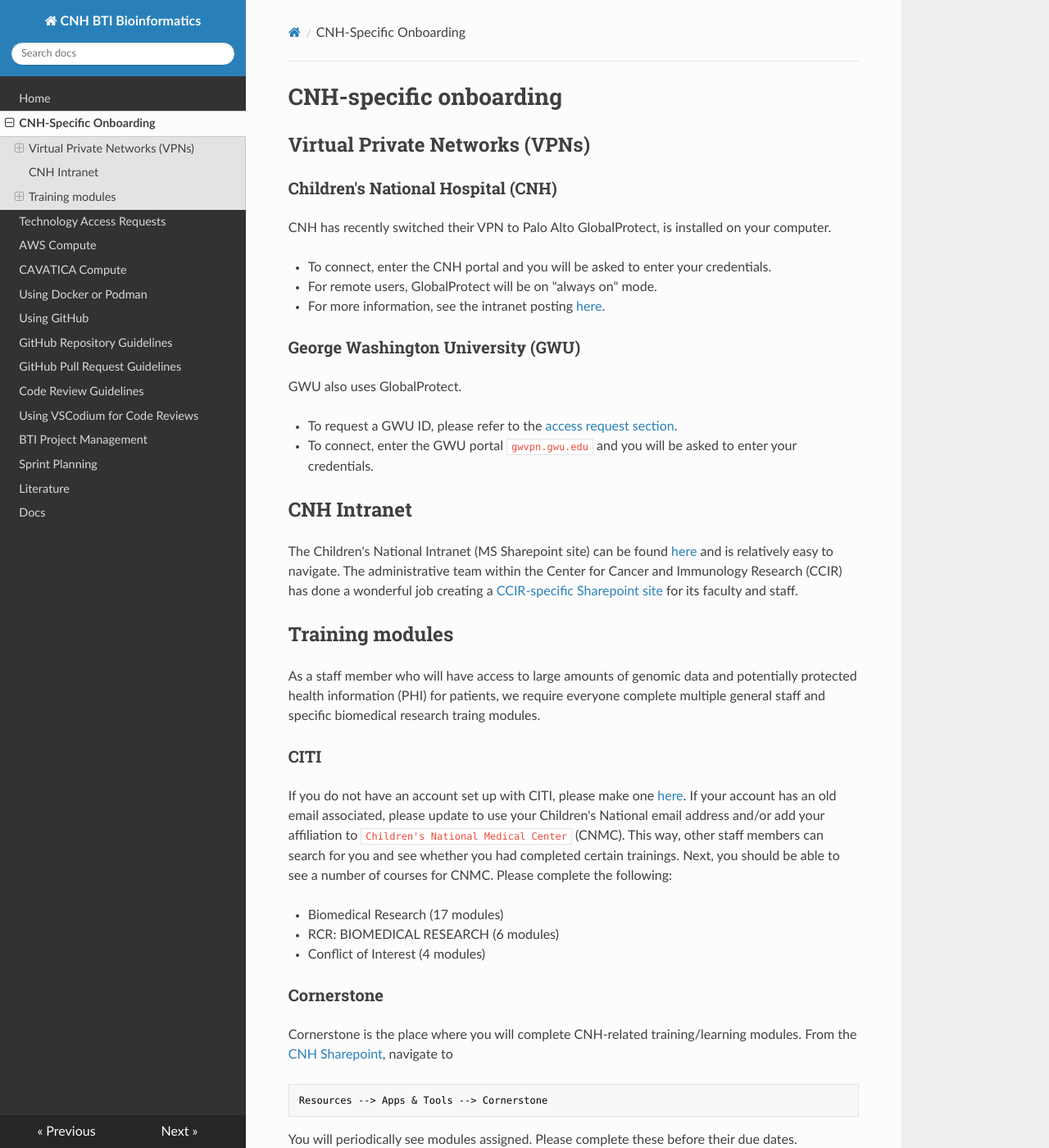
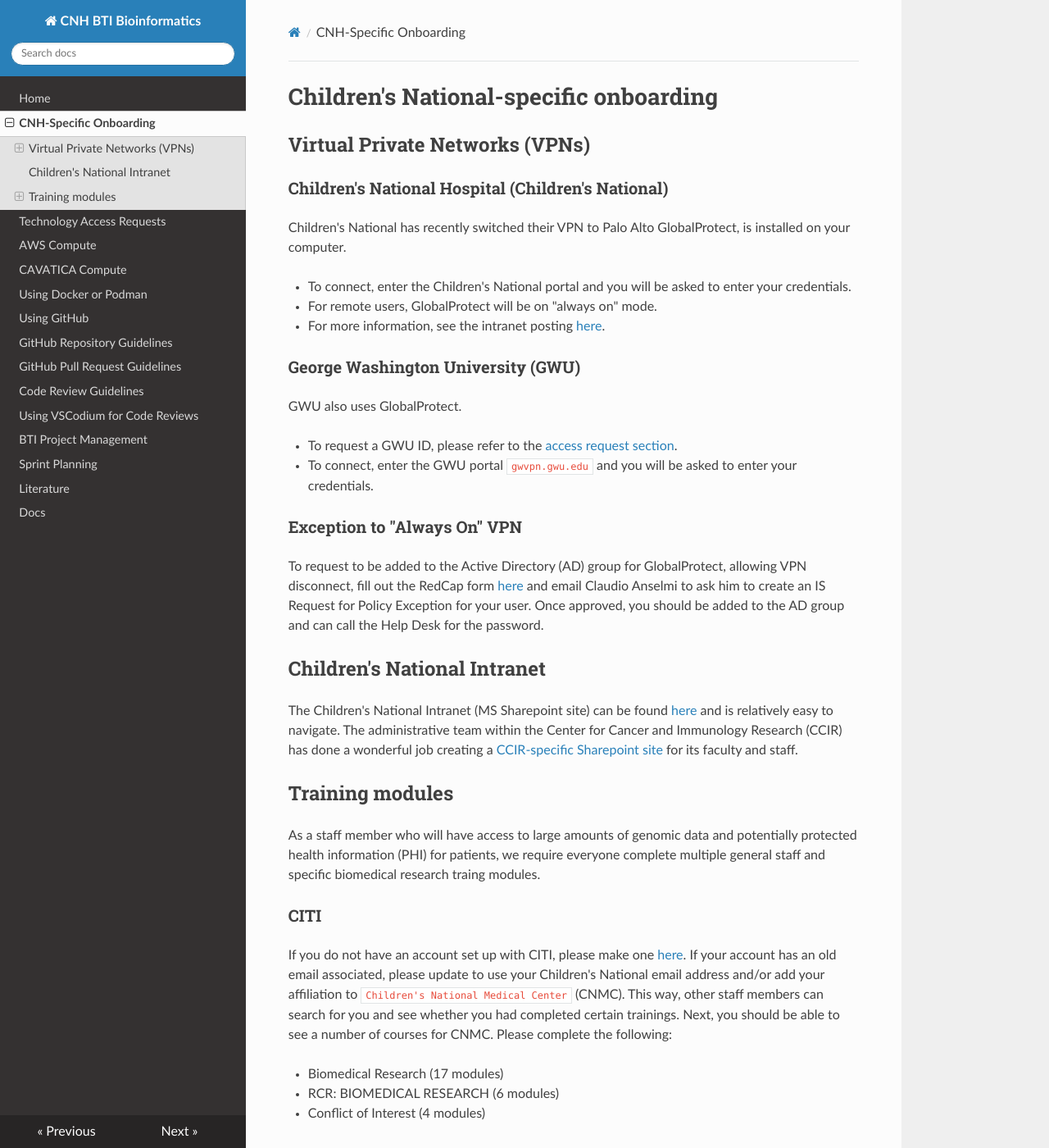
Before and after one commit to childrens-bti/bti-bfx-docs, an MkDocs documentation site: the page built from docs/cnh-onboarding.md, in a window 1280 px wide and 1400 px high. Shown: the whole window at 82% size. Built offline with MkDocs 1.6.1, drawn with Linux system fonts in a browser that asks for light colours; nearby versions of some CDN libraries; some of the changed text lies outside the part shown.

Commit message:
updates for tickets 38,40,44

````diff
--- a/docs/cnh-onboarding.md
+++ b/docs/cnh-onboarding.md
@@ -1,12 +1,12 @@
-# CNH-specific onboarding
+# Children's National-specific onboarding
 
 ## Virtual Private Networks (VPNs)
 
-### Children's National Hospital (CNH)
+### Children's National Hospital (Children's National)
 
-CNH has recently switched their VPN to Palo Alto GlobalProtect, is installed on your computer.
+Children's National has recently switched their VPN to Palo Alto GlobalProtect, is installed on your computer.
 
-- To connect, enter the CNH portal and you will be asked to enter your credentials.
+- To connect, enter the Children's National portal and you will be asked to enter your credentials.
 - For remote users, GlobalProtect will be on "always on" mode.
 - For more information, see the intranet posting [here](https://cnmc.sharepoint.com/sites/itsupport/SitePages/GlobalProtect-VPN.aspx).
 
@@ -17,7 +17,12 @@ GWU also uses GlobalProtect.
 - To request a GWU ID, please refer to the [access request section](https://childrens-bti.github.io/bti-bfx-docs/access/).
 - To connect, enter the GWU portal `gwvpn.gwu.edu` and you will be asked to enter your credentials.
 
-## CNH Intranet
+### Exception to "Always On" VPN
+
+To request to be added to the Active Directory (AD) group for GlobalProtect, allowing VPN disconnect, fill out the RedCap form [here](https://cri-datacap.org/surveys/?s=9H8KDWW7YCCCFY3H) and email Claudio Anselmi to ask him to create an IS Request for Policy Exception for your user.
+Once approved, you should be added to the AD group and can call the Help Desk for the password.
+
+## Children's National Intranet
 
 The Children's National Intranet (MS Sharepoint site) can be found [here](https://cnmc.sharepoint.com/SitePages/Homepage.aspx) and is relatively easy to navigate.
 The administrative team within the Center for Cancer and Immunology Research (CCIR) has done a wonderful job creating a [CCIR-specific Sharepoint site](https://cnmc.sharepoint.com/sites/GRP_CCIRBearNecessities_CtrforCancerImmunologyRsch/SitePages/CCIR-Employee-Support-%26.aspx) for its faculty and staff.
@@ -36,7 +41,7 @@ If you do not have an account set up with CITI, please make one [here](https://w
 
 ### Cornerstone
 
-Cornerstone is the place where you will complete CNH-related training/learning modules. From the [CNH Sharepoint](https://cnmc.sharepoint.com/SitePages/Homepage.aspx), navigate to
+Cornerstone is the place where you will complete Children's National-related training/learning modules. From the [Children's National Sharepoint](https://cnmc.sharepoint.com/SitePages/Homepage.aspx), navigate to
 
 ```
 Resources --> Apps & Tools --> Cornerstone
@@ -46,7 +51,7 @@ You will periodically see modules assigned. Please complete these before their d
 
 ### Your Timecard
 
-Bear Time (Kronos) is the system used for recording time. From the [CNH Sharepoint](https://cnmc.sharepoint.com/SitePages/Homepage.aspx), navigate to
+Bear Time (Kronos) is the system used for recording time. From the [Children's National Sharepoint](https://cnmc.sharepoint.com/SitePages/Homepage.aspx), navigate to
 
 ```
 Resources --> Apps & Tools --> Bear Time (Kronos)
````
Also changed, not shown: docs/access.md (+9 -7 lines), docs/docs-resources.md (+1 -1 lines), docs/index.md (+1 -1 lines), docs/literature.md (+2 -0 lines).
